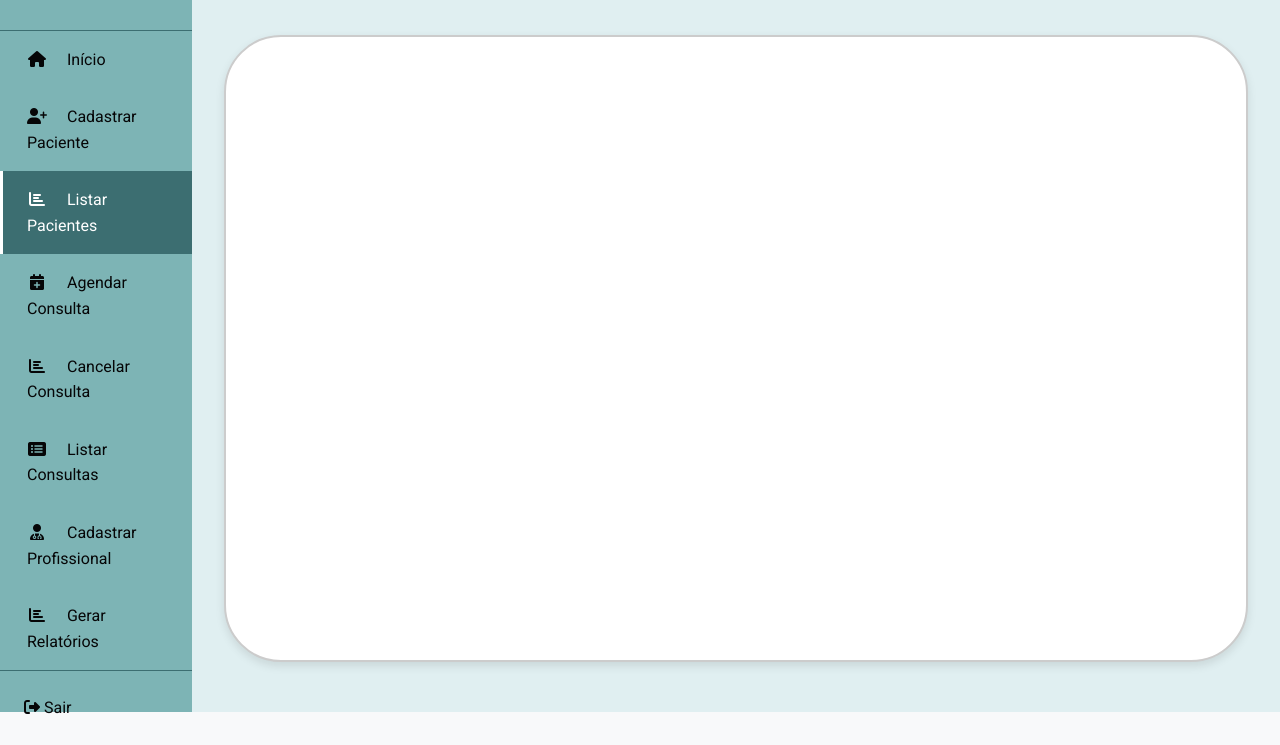
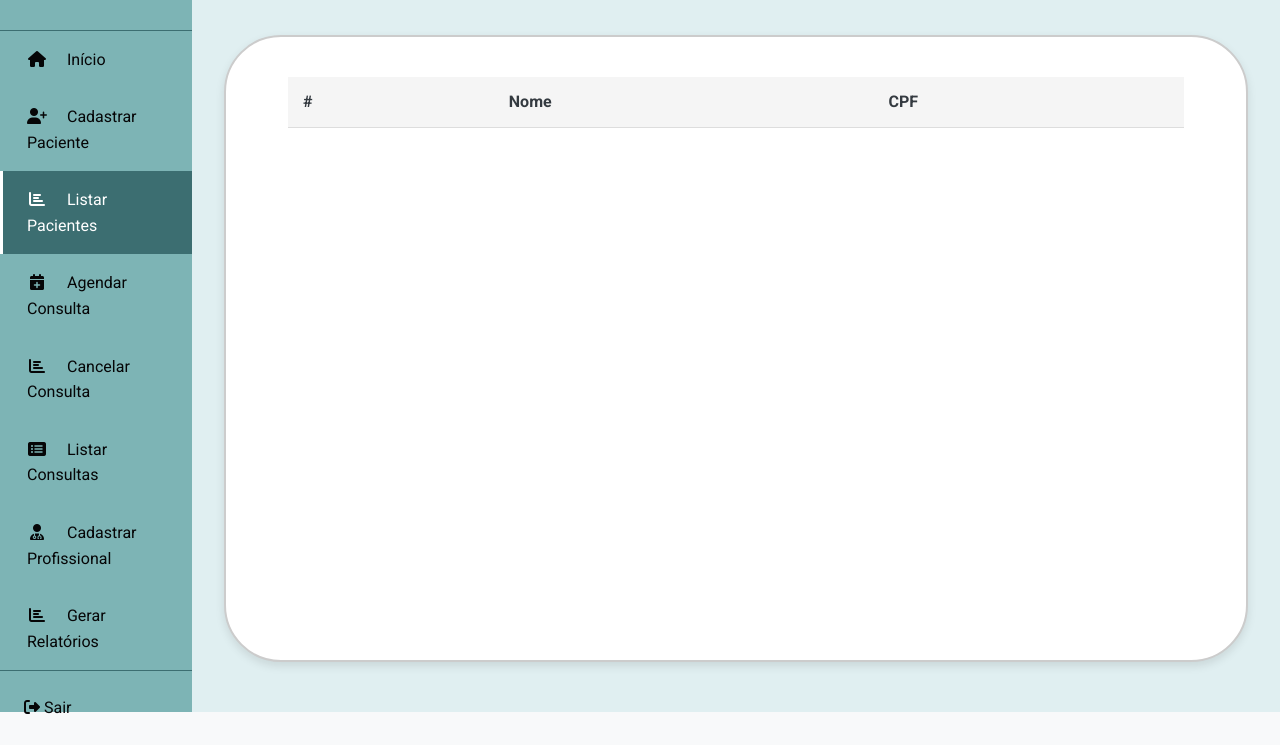
Before and after one commit to Alvaro-Hen/Agendamento, a website: page public/gui/listarPacientes.html in a window 1280 px wide. Shown: the part 88-833 px from the top of the page. Drawn offline with Linux system fonts and the light colour scheme; no server answers.

Commit message:
Update listarPacientes.html

```diff
--- a/public/gui/listarPacientes.html
+++ b/public/gui/listarPacientes.html
@@ -48,7 +48,18 @@
             </header>
 
             <div class="main-container">
+                   <table class="tabela-pacientes">
+            <thead>
+                <tr>
+                    <th>#</th>
+                    <th>Nome</th>
+                    <th>CPF</th>
+                </tr>
+            </thead>
+            <tbody id="listarPacientes">
 
+            </tbody>
+        </table>
             </div>
 
         </main>
```
